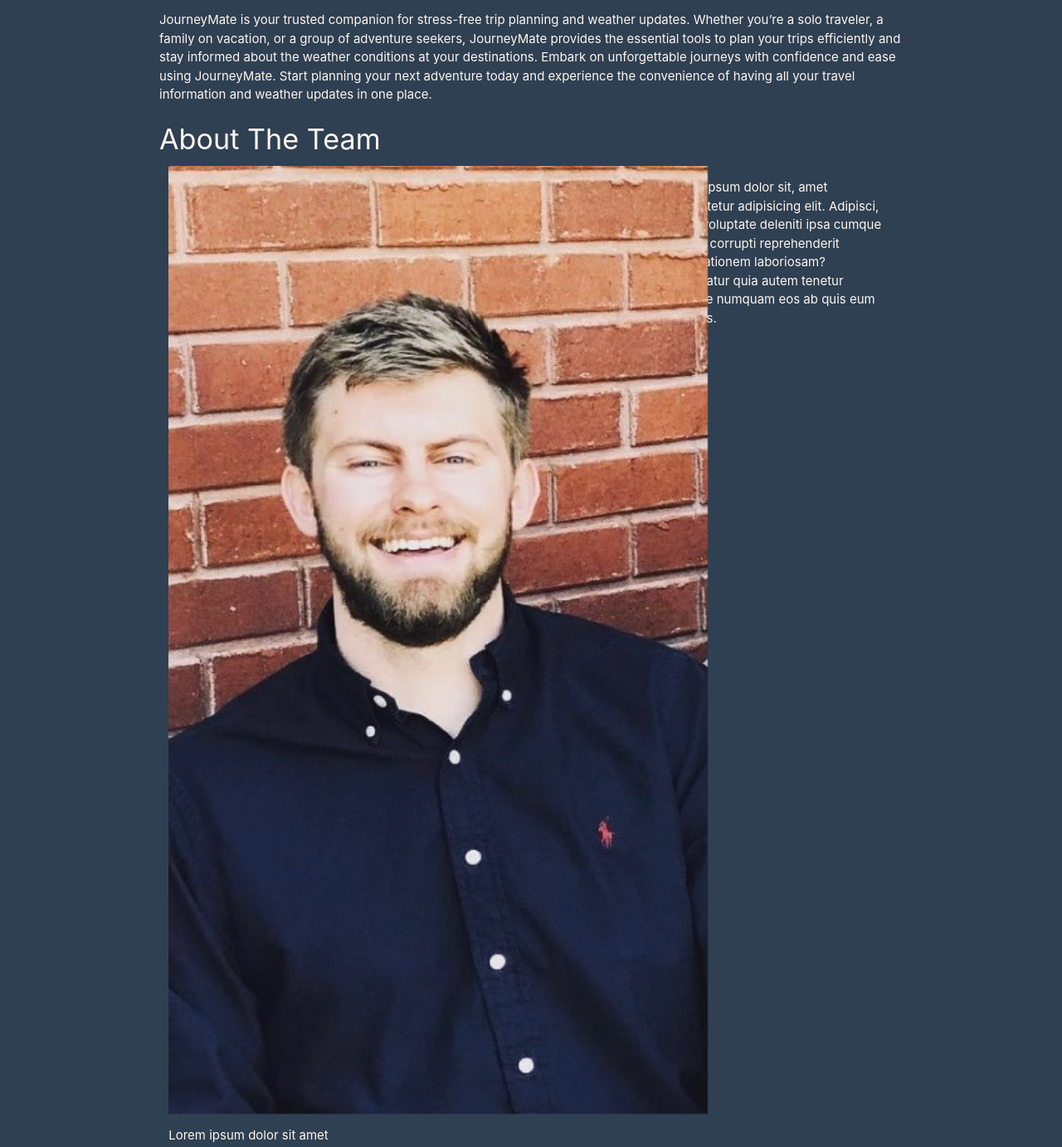
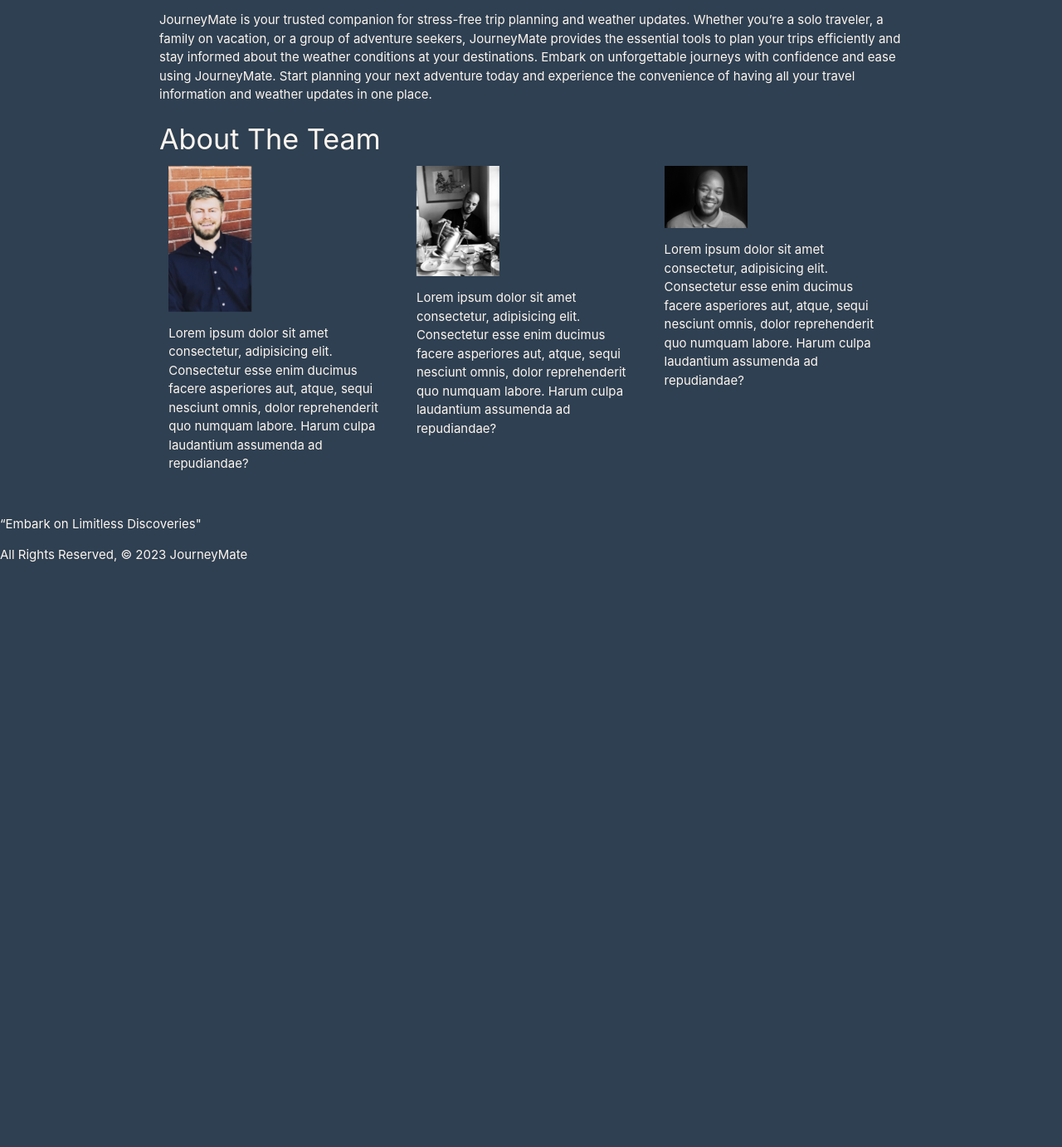
Before and after one commit to pattongrooms/project-3-STP, a Django app: page /about/ in a window 1280 px wide. Shown: the part 795-2178 px from the top of the page at 83% size. After the commit the page ends 1473 px from the top, so only its background shows below. Run offline with Django 4.2, Linux system fonts and the light colour scheme.

Commit message:
images are uploaded

```diff
--- a/journeymate/main_app/templates/about.html
+++ b/journeymate/main_app/templates/about.html
@@ -21,14 +21,16 @@ Embark on unforgettable journeys with confidence and ease using JourneyMate. Sta
 <div class="row">
 
   <div class="col s4">
-    <img class="materialboxed" width="650" src="{% static 'images/Patton.png' %}">
+    <img class="materialboxed" width="100" src="{% static 'images/Patton.png' %}">
     <p>Lorem ipsum dolor sit amet consectetur, adipisicing elit. Consectetur esse enim ducimus facere asperiores aut, atque, sequi nesciunt omnis, dolor reprehenderit quo numquam labore. Harum culpa laudantium assumenda ad repudiandae?</p>
   </div>
   <div class="col s4">
-    <p>Lorem ipsum dolor sit amet consectetur adipisicing elit. Debitis ducimus officiis dolorum ut pariatur quam corporis voluptatem distinctio dolor, error cum commodi natus dolores sunt dolorem ab esse alias culpa.</p>
+    <img class="materialboxed" width="100" src="{% static 'images/Sam.jpeg' %}">
+    <p>Lorem ipsum dolor sit amet consectetur, adipisicing elit. Consectetur esse enim ducimus facere asperiores aut, atque, sequi nesciunt omnis, dolor reprehenderit quo numquam labore. Harum culpa laudantium assumenda ad repudiandae?</p>
   </div>
   <div class="col s4">
-    <p>Lorem ipsum dolor sit, amet consectetur adipisicing elit. Adipisci, facilis voluptate deleniti ipsa cumque minima corrupti reprehenderit exercitationem laboriosam? Aspernatur quia autem tenetur tempore numquam eos ab quis eum corporis.</p>
+    <img class="materialboxed" width="100" src="{% static 'images/Taaj.jpg' %}">
+    <p>Lorem ipsum dolor sit amet consectetur, adipisicing elit. Consectetur esse enim ducimus facere asperiores aut, atque, sequi nesciunt omnis, dolor reprehenderit quo numquam labore. Harum culpa laudantium assumenda ad repudiandae?</p>
   </div>
 
 </div>
```
